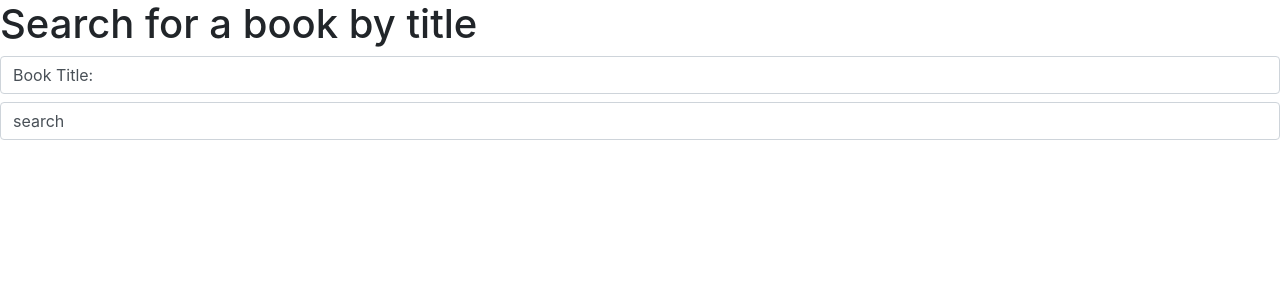
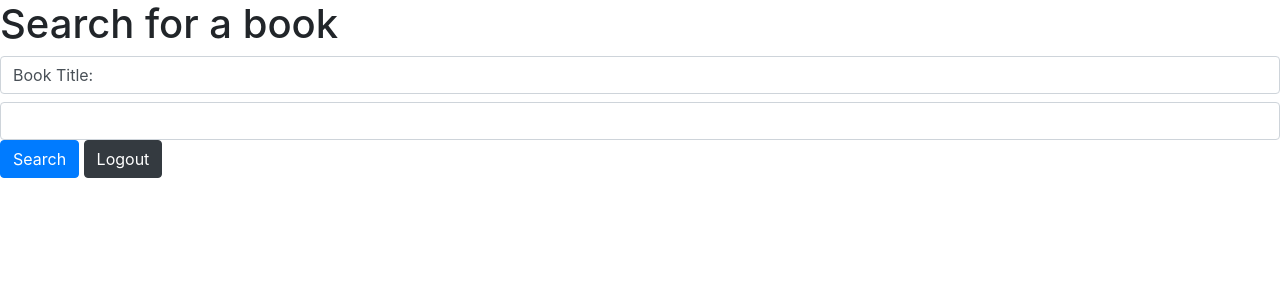
Before and after one commit to Abepena/Harvard-CS50, a Flask app: page /search in a window 1280 px wide. Shown: the top 300 px of the page. Run offline with Flask 2, Linux system fonts and the light colour scheme; some libraries are stand-ins or nearby versions.

Commit message:
search working

```diff
--- a/project1/app.py
+++ b/project1/app.py
@@ -94,8 +94,9 @@ def books():
 def search():
     return render_template('book_search.html')
 
-@app.route('/results/<string:search>', methods=["GET","POST"])
-def results(search):
+@app.route('/results/', methods=["POST"])
+def results():
+    search = request.form["search"]
     try:
         year = int(search)
         results = db.execute(
@@ -105,12 +106,13 @@ def results(search):
     except:
         results = db.execute(
             "SELECT * from books WHERE\
-            isbn LIKE :search% OR author LIKE :search% OR title LIKE :search%,",
-            {"search": search}
+            isbn LIKE :search OR author LIKE :search OR title LIKE :search",
+            {"search":"%" + search + "%"}
         ).fetchall()
 
     if results:
         return render_template('book_list.html', book_list=results)
+    return "No books in the database match your results"
 
 if __name__ == "__main__":
     app.run(debug=True)
--- a/project1/templates/book_search.html
+++ b/project1/templates/book_search.html
@@ -7,9 +7,11 @@
 
 
 {% block body %}
-    <h1>Search for a book by title</h1>
-    <form action="{{ url_for('results'), search }}" class="form-group">
-        <label for="title" class="form-control">Book Title:</label>
-        <input type="text" name="search" class="form-control" value="search">
-    </form>
+<h1>Search for a book</h1>
+<form action="{{ url_for('results') }}" class="form-group" method="POST">
+    <label for="search" class="form-control">Book Title:</label>
+    <input type="text" name="search" class="form-control">
+    <button type="submit" class="btn btn-primary">Search</button>
+    <a href="{{ url_for('logout') }}" class="btn btn-dark">Logout</a>
+</form>
 {% endblock  %}
```
Also changed, not shown: 4 other files.
